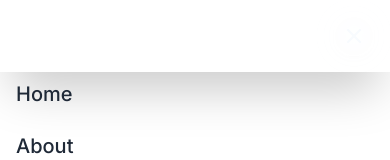
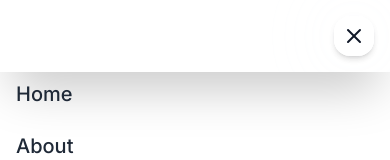
Before and after one commit to shreyasgharad/shreyas-gharad-portfolio, a React (Vite) app: page /businesses in a window 390 px wide. Both pictures are taken after a click on the button 354 px from the left and 36 px from the top of the page. Shown: the top 160 px of the page. Built offline with nearby package versions, Linux system fonts and the light colour scheme; a web font is replaced by a local one.

Commit message:
Refined mobile nav blur
Co-authored-by: shreyasgharad <90450691+shreyasgharad@users.noreply.github.com>

```diff
--- a/src/components/Navbar.tsx
+++ b/src/components/Navbar.tsx
@@ -79,8 +79,18 @@ const Navbar = () => {
       </div>
 
       {/* Mobile Menu Panel */}
+      {/* Close button inside panel */}
+      {mobileMenuOpen && (
+        <button
+          className="md:hidden fixed top-4 right-4 z-[60] p-2 rounded-lg bg-white/80 shadow-md"
+          onClick={() => setMobileMenuOpen(false)}
+          aria-label="Close menu"
+        >
+          <X size={24} className="text-gray-900" />
+        </button>
+      )}
       <div
-        className={`md:hidden fixed inset-0 bg-white/95 backdrop-blur-lg shadow-2xl transition-transform duration-300 ease-in-out transform z-50 ${
+        className={`md:hidden fixed inset-0 bg-white/70 backdrop-blur-2xl shadow-2xl transition-transform duration-300 ease-in-out transform z-50 ${
           mobileMenuOpen ? 'translate-x-0' : 'translate-x-full'
         }`}
       >
```
